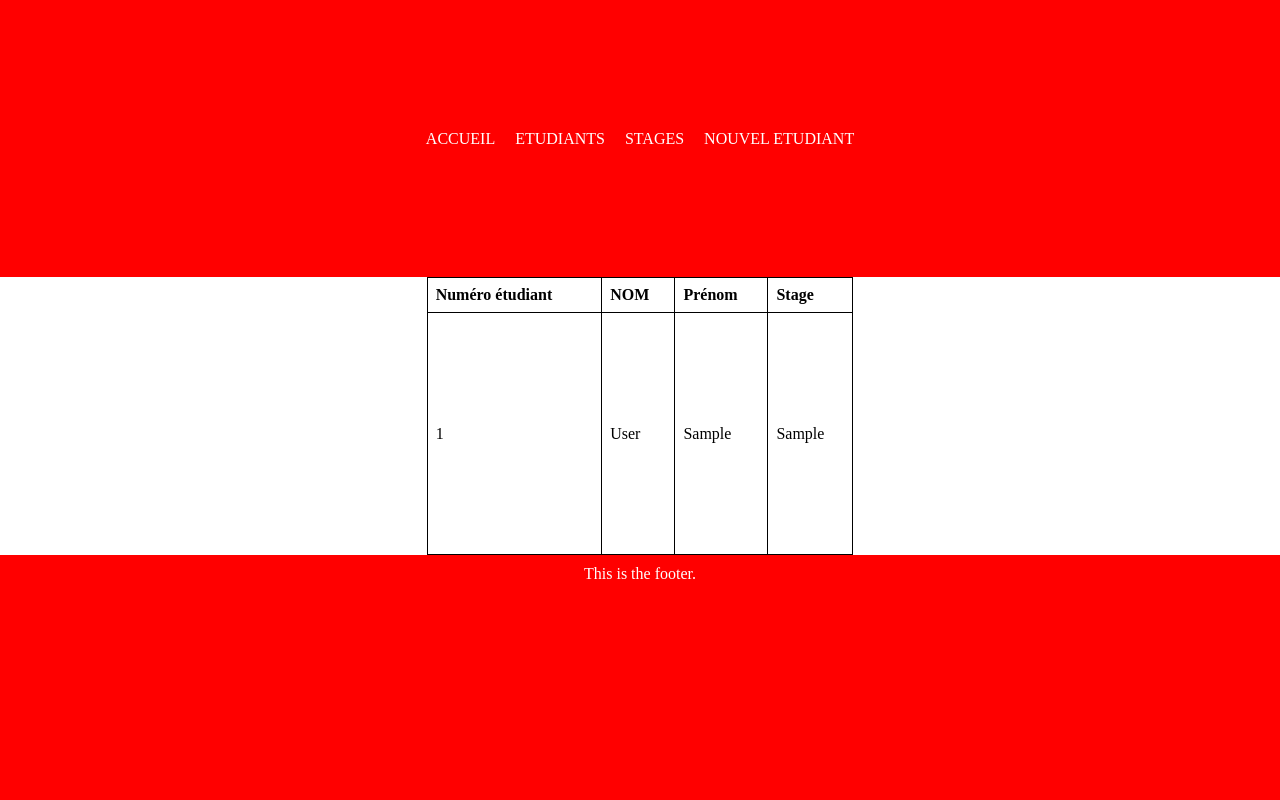
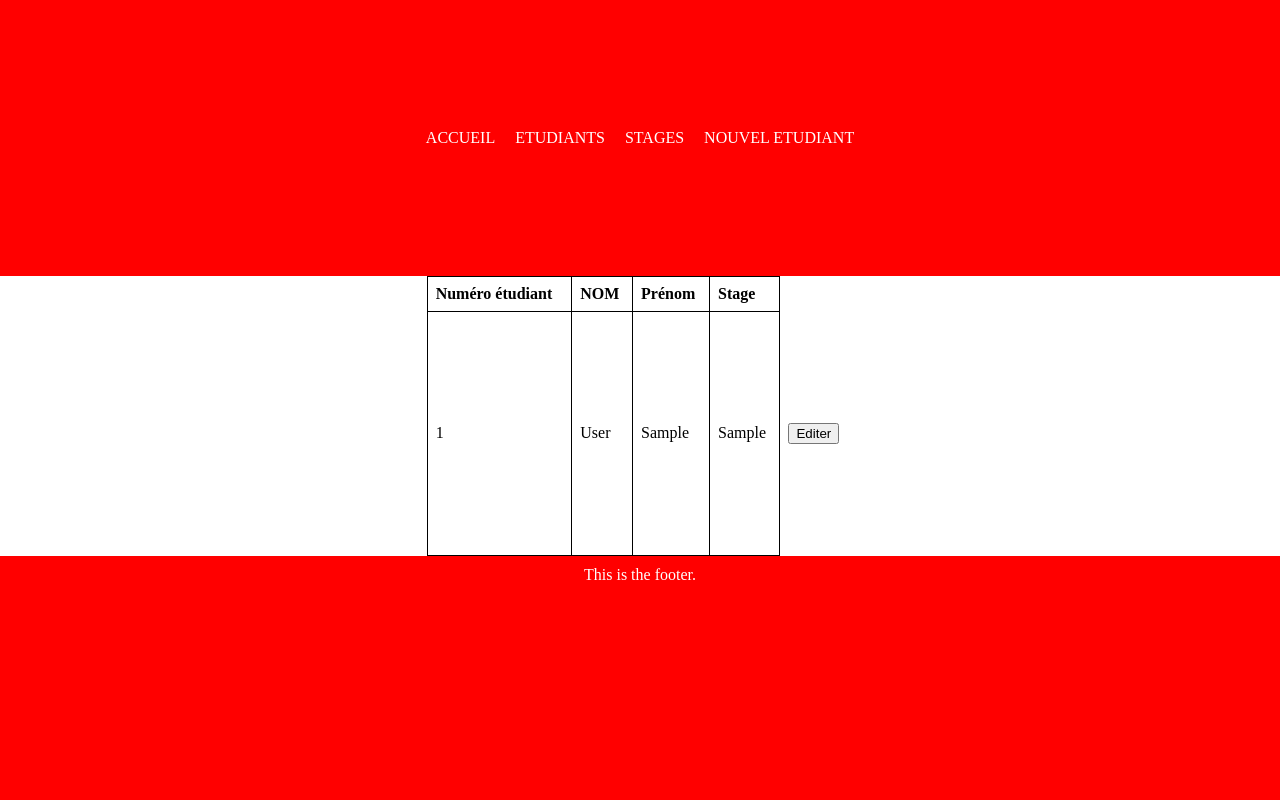
Before and after one commit to Bones1335/student_management_application, a Flask app: template templates/students.html in a window 1280 px wide. Run offline with Flask 3, Linux system fonts and the light colour scheme; the template is opened without the code that fills it: most values are stand-ins (such as "Sample title", 1, 10 or a date in 2020).

Commit message:
add edit button to students.html without functionality yet

```diff
--- a/static/styles.css
+++ b/static/styles.css
@@ -61,6 +61,10 @@ th, td {
     text-align: left;
 }
 
+td.edit_button {
+    border: None;
+}
+
 footer {
     background-color: red;
     color: white;
--- a/templates/students.html
+++ b/templates/students.html
@@ -17,7 +17,13 @@
                 <td>{{ student.last_name }}</td>
                 <td>{{ student.first_name }}</td>
                 <td>{{ student.internship_choice }}</td>
+                <td class="edit_button">
+                    <form action="/edit" method="post">
+                        <button name="edit" type="submit">Editer</button>
+                    </form>
+                </td>
             </tr>
+
         {% endfor %}
     </tbody>
 </table>
```
